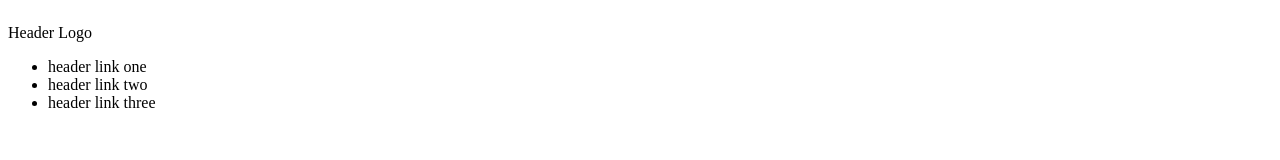
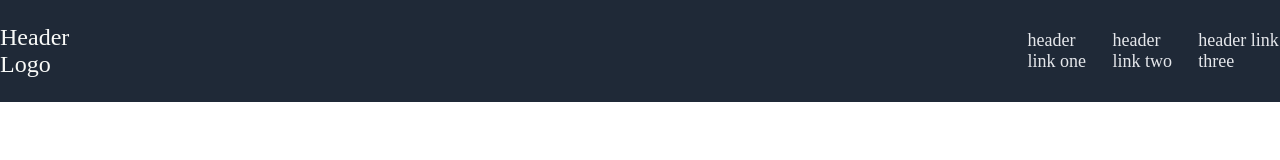
Before and after one commit to hehexdtaco/landing-page, a plain HTML site: page index.html in a window 1280 px wide. Drawn offline with Linux system fonts and the light colour scheme.

Commit message:
Updated top portion of header in both html and css

```diff
--- a/index.html
+++ b/index.html
@@ -9,14 +9,18 @@
 </head>
 <body>
     <div class="header-section">
-        <p>Header Logo</p>
-         <ul>
-            <li>header link one</li>
-            <li>header link two</li>
-            <li>header link three</li>
-         </ul>
+     <div class="upper-header">
+            <p class="logo-text">Header Logo</p>
+            <ul class="header-links">
+                <li>header link one</li>
+                <li>header link two</li>
+                <li>header link three</li>
+            </ul>
+        </div>
+        <div class="middle-section">
 
         </div>
+
 
 
 
--- a/style.css
+++ b/style.css
@@ -2,4 +2,43 @@ body {
     display: flex;
     flex-direction: column;
     flex: 1;
+    margin: 0;
+    padding: 0;
+    width: 100%;
+    height: 100%;
 }
+
+
+.header-section {
+    display: flex;
+    justify-content: center;
+    align-items: center;
+    flex: 1;
+    background-color: #1F2937;
+}
+
+.upper-header{
+    display: flex;
+    align-items: center;
+    justify-content: center;
+    flex: 1;
+    min-width: 60px;
+    gap:900px;
+
+}
+
+.logo-text{
+    font-size: 24px;
+    color: #F9FAF8;
+
+}
+
+.header-links{
+    display: flex;
+    flex-direction: row;
+    gap: 10px;
+    font-size: 18px;
+    color: #E5E7EB;
+    list-style-type: none;
+
+}
```
